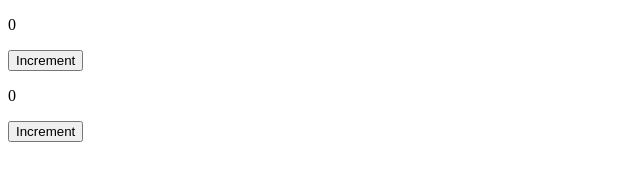
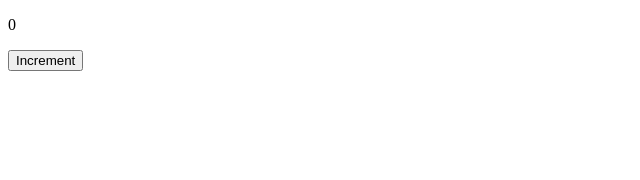
Before and after one commit to acciojob/increment-counter-GaneshPathan1015, a website: page main.html in a window 1280 px wide. Shown: the whole page, without its empty margins (0-640 px from the left). Drawn offline with Linux system fonts and the light colour scheme.

Commit message:
created a submission

```diff
--- a/main.html
+++ b/main.html
@@ -11,8 +11,5 @@
   <button id="incrementBtn" onclick="incrementCounter()">Increment</button>
   <script src="script.js"></script>
 </body>
-	 <p id="counter">0</p>
-  <button id="incrementBtn" onclick="incrementCounter()">Increment</button>
 
-	<script src="script.js"></script>
 </html>
```
